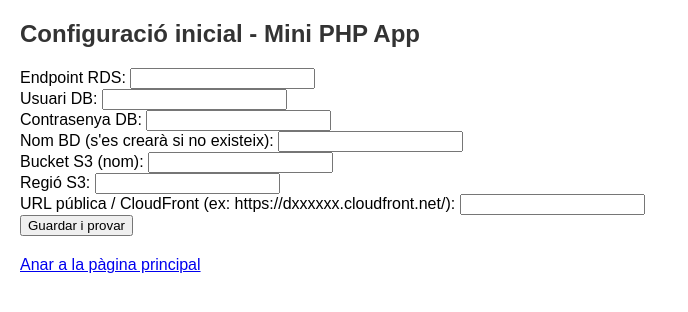
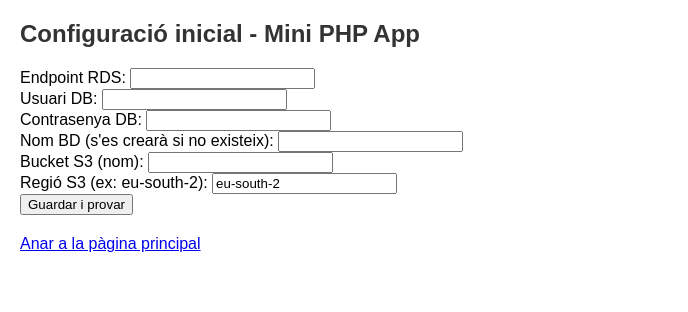
Before and after one commit to joanbm91/activitat-final-curs-profesors, a PHP site: page /config.php in a window 1280 px wide. Shown: the top 312 px of the page, without its empty margins (0-688 px from the left). Run offline with PHP 8.4, Linux system fonts and the light colour scheme.

Commit message:
Borrar config cloudfront

```diff
--- a/config.php
+++ b/config.php
@@ -10,8 +10,7 @@ if ($_SERVER['REQUEST_METHOD'] == 'POST') {
         'db_pass'    => trim($_POST['db_pass']),
         'db_name'    => trim($_POST['db_name']),
         's3_bucket'  => trim($_POST['s3_bucket']),
-        's3_region'  => trim($_POST['s3_region']),
-        's3_url'     => rtrim(trim($_POST['s3_url']), '/') . '/'
+        's3_region'  => trim($_POST['s3_region'])
     ];
 
     // Intentar connectar al servidor MySQL (sense seleccionar BD)
@@ -56,21 +55,11 @@ if ($_SERVER['REQUEST_METHOD'] == 'POST') {
     Contrasenya DB: <input name="db_pass" type="password" value="<?= htmlspecialchars($config['db_pass'] ?? '') ?>" required><br>
     Nom BD (s'es crearà si no existeix): <input name="db_name" value="<?= htmlspecialchars($config['db_name'] ?? '') ?>" required><br>
     Bucket S3 (nom): <input name="s3_bucket" value="<?= htmlspecialchars($config['s3_bucket'] ?? '') ?>" required><br>
-    Regió S3: <input name="s3_region" value="<?= htmlspecialchars($config['s3_region'] ?? '') ?>" required><br>
-    URL pública / CloudFront (ex: https://dxxxxxx.cloudfront.net/): <input name="s3_url" value="<?= htmlspecialchars($config['s3_url'] ?? '') ?>" required><br>
+    Regió S3 (ex: eu-south-2): <input name="s3_region" value="<?= htmlspecialchars($config['s3_region'] ?? 'eu-south-2') ?>" required><br>
     <button type="submit">Guardar i provar</button>
   </form>
 
-  <?php if (isset($config) && !empty($config['s3_url'])): ?>
-    <h3>Imatges d'exemple a S3</h3>
-    <?php
-      $images = ['foto1.jpg','foto2.jpg','foto3.jpg'];
-      foreach ($images as $img) {
-          $url = htmlspecialchars($config['s3_url'] . $img);
-          echo "<img src='{$url}' width='200' style='margin:8px;border:1px solid #ccc' />";
-      }
-    ?>
-  <?php endif; ?>
+
 
   <p><a href="index.php">Anar a la pàgina principal</a></p>
 </body>
```
Also changed, not shown: upload.php (+18 -2 lines).
